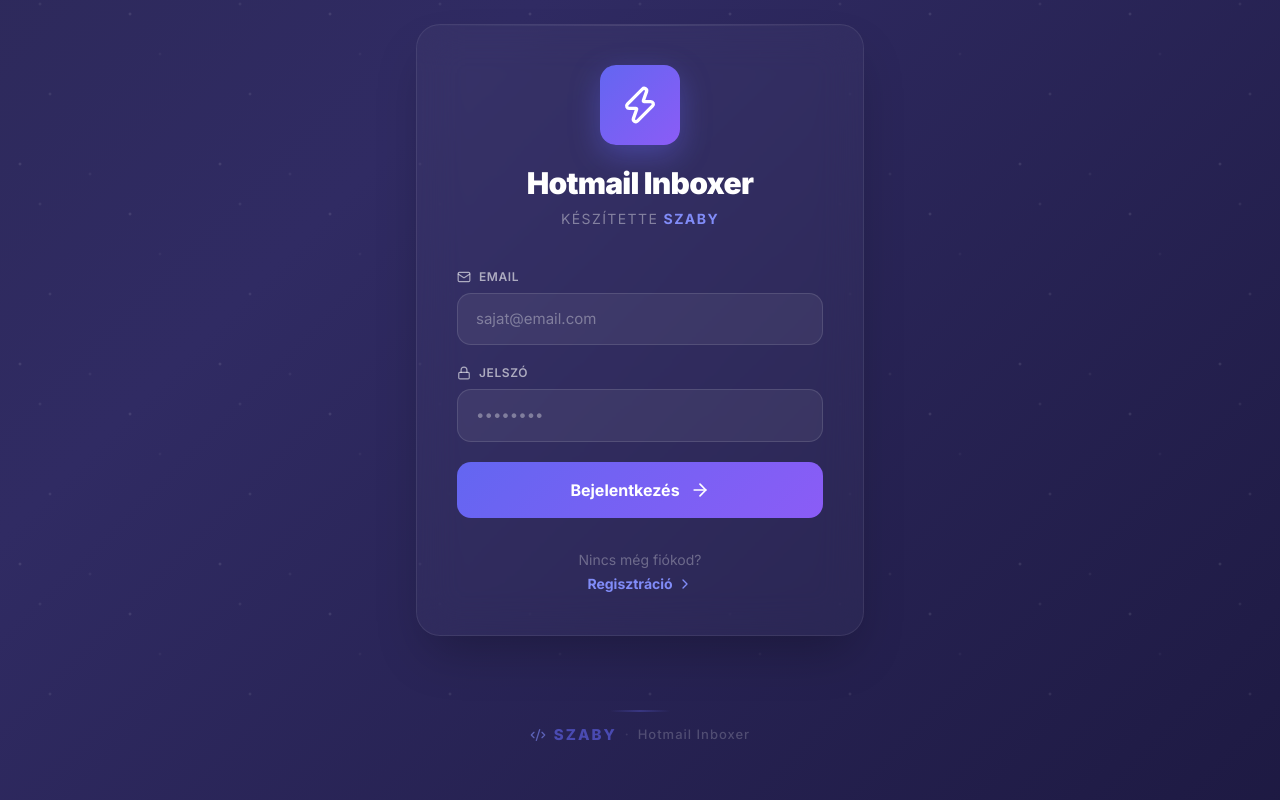
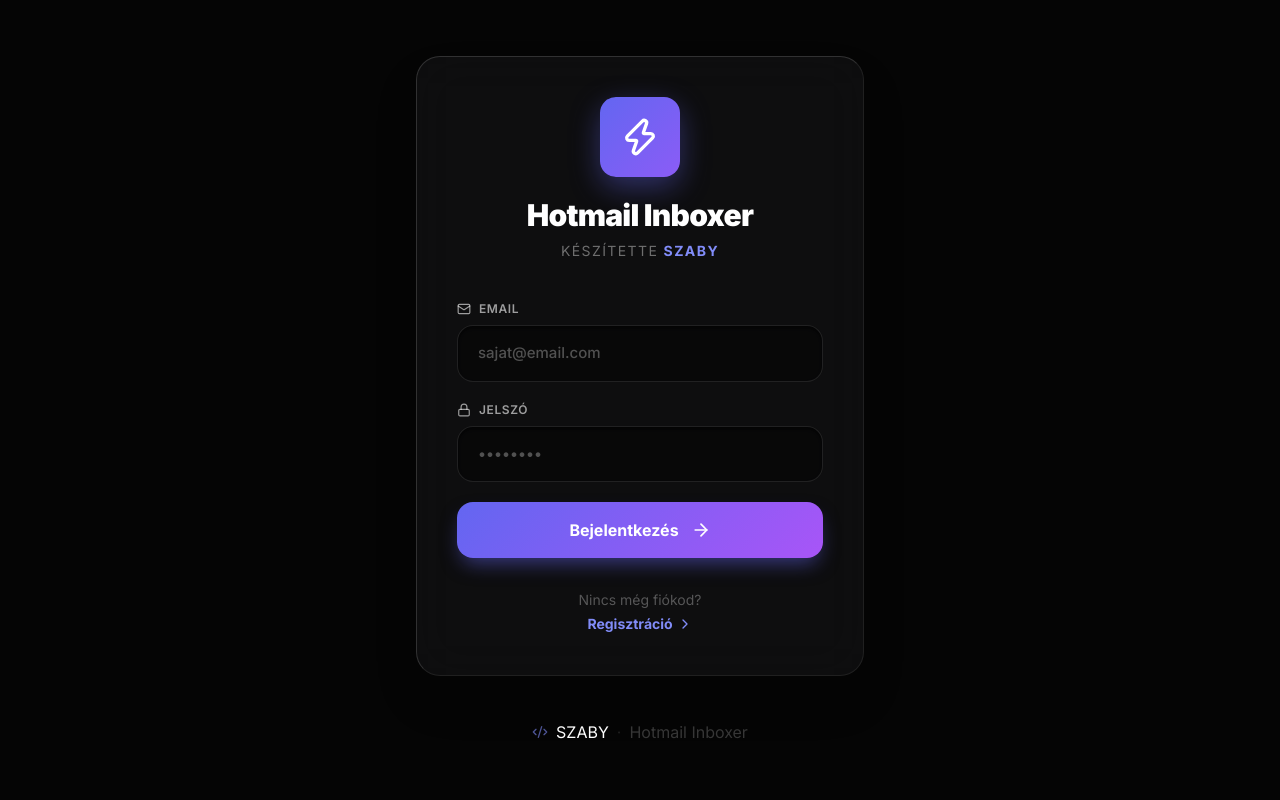
Before and after one commit to G0KU0/scanner, a FastAPI app: page / in a window 1280 px wide. Run offline with FastAPI, Linux system fonts and the light colour scheme; some libraries are stand-ins or nearby versions.

Commit message:
Update style.css

```diff
--- a/static/style.css
+++ b/static/style.css
@@ -1,571 +1,288 @@
 /* ============================================================
-   HOTMAIL INBOXER - MODERN UI by Szabx
+   HOTMAIL INBOXER - ULTRA MODERN UI V4 VIP
    ============================================================ */
 
    @import url('https://fonts.googleapis.com/css2?family=Inter:wght@300;400;500;600;700;800;900&family=JetBrains+Mono:wght@400;500;600;700&display=swap');
+
+   :root {
+       --primary: #6366f1;
+       --primary-glow: rgba(99, 102, 241, 0.5);
+       --secondary: #a855f7;
+       --secondary-glow: rgba(168, 85, 247, 0.5);
+       --bg-dark: #050505;
+       --glass-bg: rgba(20, 20, 22, 0.6);
+       --glass-border: rgba(255, 255, 255, 0.08);
+   }
 
    * {
        margin: 0;
        padding: 0;
        box-sizing: border-box;
+       scroll-behavior: smooth;
    }
 
    body {
        font-family: 'Inter', -apple-system, BlinkMacSystemFont, 'Segoe UI', sans-serif;
+       background-color: var(--bg-dark);
+       color: #ffffff;
        overflow-x: hidden;
+       min-height: 100vh;
    }
 
    /* ============================================================
-   BACKGROUNDS (Animated Gradient)
+      ANIMATED AURORA BACKGROUND
       ============================================================ */
-.login-bg {
-    background: linear-gradient(-45deg, #0f0c29, #302b63, #24243e, #0f0c29);
-    background-size: 400% 400%;
-    animation: gradientBG 15s ease infinite;
-    min-height: 100vh;
-    position: relative;
+   .app-bg {
+       position: fixed;
+       top: 0;
+       left: 0;
+       width: 100vw;
+       height: 100vh;
+       z-index: 0;
+       overflow: hidden;
+       background: var(--bg-dark);
    }
 
-.register-bg {
-    background: linear-gradient(-45deg, #1a002e, #4a0072, #24243e, #1a002e);
-    background-size: 400% 400%;
-    animation: gradientBG 15s ease infinite;
-    min-height: 100vh;
-    position: relative;
+   .orb {
+       position: absolute;
+       border-radius: 50%;
+       filter: blur(80px);
+       opacity: 0.6;
+       animation: float 20s infinite ease-in-out alternate;
    }
 
-.dashboard-bg {
-    background: linear-gradient(135deg, #0a0a1a 0%, #111133 50%, #0a0a1a 100%);
-    min-height: 100vh;
+   .orb-1 {
+       width: 400px;
+       height: 400px;
+       background: var(--primary);
+       top: -100px;
+       left: -100px;
+       animation-delay: 0s;
    }
 
-@keyframes gradientBG {
-    0% { background-position: 0% 50%; }
-    50% { background-position: 100% 50%; }
-    100% { background-position: 0% 50%; }
+   .orb-2 {
+       width: 500px;
+       height: 500px;
+       background: var(--secondary);
+       bottom: -150px;
+       right: -100px;
+       animation-delay: -5s;
    }
 
-/* Floating particles */
-.login-bg::before,
-.register-bg::before {
-    content: '';
-    position: fixed;
+   .orb-3 {
+       width: 300px;
+       height: 300px;
+       background: #3b82f6;
+       top: 40%;
+       left: 50%;
+       transform: translate(-50%, -50%);
+       animation-delay: -10s;
+       opacity: 0.4;
+   }
+
+   @keyframes float {
+       0% { transform: translate(0, 0) scale(1); }
+       50% { transform: translate(50px, 50px) scale(1.1); }
+       100% { transform: translate(-30px, -20px) scale(0.9); }
+   }
+
+   .grid-overlay {
+       position: absolute;
        top: 0;
        left: 0;
        width: 100%;
        height: 100%;
        background-image:
-        radial-gradient(2px 2px at 20px 30px, rgba(255,255,255,0.15), transparent),
-        radial-gradient(2px 2px at 40px 70px, rgba(255,255,255,0.1), transparent),
-        radial-gradient(2px 2px at 50px 160px, rgba(255,255,255,0.12), transparent),
-        radial-gradient(2px 2px at 90px 40px, rgba(255,255,255,0.08), transparent),
-        radial-gradient(2px 2px at 130px 80px, rgba(255,255,255,0.15), transparent),
-        radial-gradient(2px 2px at 160px 120px, rgba(255,255,255,0.06), transparent);
-    background-repeat: repeat;
-    background-size: 200px 200px;
-    animation: particleFloat 20s linear infinite;
-    pointer-events: none;
+           linear-gradient(rgba(255, 255, 255, 0.03) 1px, transparent 1px),
+           linear-gradient(90deg, rgba(255, 255, 255, 0.03) 1px, transparent 1px);
+       background-size: 30px 30px;
        z-index: 0;
-}
-
-@keyframes particleFloat {
-    0% { transform: translateY(0); }
-    100% { transform: translateY(-200px); }
+       mask-image: radial-gradient(circle at center, black 40%, transparent 100%);
+       -webkit-mask-image: radial-gradient(circle at center, black 40%, transparent 100%);
    }
 
    /* ============================================================
-   GLASS MORPHISM (ENHANCED)
+      PREMIUM GLASS CARDS
       ============================================================ */
    .glass-card {
-    background: rgba(255, 255, 255, 0.03);
-    backdrop-filter: blur(20px);
-    -webkit-backdrop-filter: blur(20px);
-    border: 1px solid rgba(255, 255, 255, 0.08);
-    box-shadow:
-        0 8px 32px rgba(0, 0, 0, 0.4),
-        inset 0 1px 0 rgba(255, 255, 255, 0.05);
+       background: var(--glass-bg);
+       backdrop-filter: blur(24px);
+       -webkit-backdrop-filter: blur(24px);
+       border: 1px solid var(--glass-border);
+       border-top: 1px solid rgba(255, 255, 255, 0.15);
+       border-left: 1px solid rgba(255, 255, 255, 0.15);
+       box-shadow: 0 25px 50px -12px rgba(0, 0, 0, 0.5);
        position: relative;
-    z-index: 1;
+       z-index: 10;
    }
 
-.glass-card::before {
-    content: '';
-    position: absolute;
-    top: 0;
-    left: 0;
-    right: 0;
-    height: 1px;
-    background: linear-gradient(90deg, transparent, rgba(255,255,255,0.1), transparent);
-}
-
+   /* ============================================================
+      INPUTS
+      ============================================================ */
    .glass-input {
        width: 100%;
-    padding: 14px 18px;
-    border-radius: 14px;
-    background: rgba(255, 255, 255, 0.06);
-    border: 1px solid rgba(255, 255, 255, 0.12);
+       padding: 16px 20px;
+       border-radius: 16px;
+       background: rgba(0, 0, 0, 0.4);
+       border: 1px solid rgba(255, 255, 255, 0.1);
        color: white;
        font-size: 15px;
        font-family: 'Inter', sans-serif;
        transition: all 0.3s cubic-bezier(0.4, 0, 0.2, 1);
        outline: none;
+       box-shadow: inset 0 2px 4px rgba(0,0,0,0.5);
    }
 
    .glass-input:focus {
-    background: rgba(255, 255, 255, 0.1);
-    border-color: rgba(99, 102, 241, 0.6);
+       background: rgba(0, 0, 0, 0.6);
+       border-color: var(--primary);
        box-shadow:
-        0 0 0 3px rgba(99, 102, 241, 0.15),
-        0 0 20px rgba(99, 102, 241, 0.1);
+           inset 0 2px 4px rgba(0,0,0,0.5),
+           0 0 0 4px rgba(99, 102, 241, 0.15),
+           0 0 20px rgba(99, 102, 241, 0.2);
+       transform: translateY(-1px);
    }
 
    .glass-input::placeholder {
-    color: rgba(255, 255, 255, 0.35);
+       color: rgba(255, 255, 255, 0.3);
+       font-weight: 500;
    }
 
+   /* ============================================================
+      BUTTONS
+      ============================================================ */
    .glass-button {
        width: 100%;
        padding: 16px 24px;
-    background: linear-gradient(135deg, #6366f1, #8b5cf6);
+       background: linear-gradient(135deg, var(--primary), var(--secondary));
        border: none;
-    border-radius: 14px;
+       border-radius: 16px;
        color: white;
        font-weight: 700;
        font-size: 16px;
        font-family: 'Inter', sans-serif;
        cursor: pointer;
-    transition: all 0.3s cubic-bezier(0.4, 0, 0.2, 1);
+       transition: all 0.4s cubic-bezier(0.4, 0, 0.2, 1);
        display: flex;
        align-items: center;
        justify-content: center;
-    gap: 10px;
+       gap: 12px;
+       position: relative;
+       overflow: hidden;
+       box-shadow: 0 10px 20px -5px var(--primary-glow);
+   }
+
+   .glass-button::after {
+       content: '';
+       position: absolute;
+       top: 0;
+       left: -100%;
+       width: 50%;
+       height: 100%;
+       background: linear-gradient(90deg, transparent, rgba(255,255,255,0.3), transparent);
+       transform: skewX(-20deg);
+       transition: left 0.7s ease;
+   }
+
+   .glass-button:hover::after { left: 150%; }
+   .glass-button:hover { transform: translateY(-3px) scale(1.02); box-shadow: 0 15px 25px -5px var(--secondary-glow), 0 0 15px var(--primary-glow); }
+   .glass-button:active { transform: translateY(1px); }
+
+   /* ============================================================
+      FILE INPUT
+      ============================================================ */
+   .file-input {
+       width: 100%;
+       padding: 12px;
+       background: rgba(0, 0, 0, 0.3);
+       border: 2px dashed rgba(255, 255, 255, 0.2);
+       border-radius: 16px;
+       color: white;
+       font-size: 14px;
+       transition: all 0.3s ease;
+   }
+
+   .file-input:hover { border-color: var(--secondary); background: rgba(168, 85, 247, 0.05); }
+
+   .file-input::file-selector-button {
+       margin-right: 16px;
+       padding: 10px 20px;
+       background: rgba(255, 255, 255, 0.1);
+       color: white;
+       border: 1px solid rgba(255, 255, 255, 0.2);
+       border-radius: 10px;
+       font-weight: 600;
+       cursor: pointer;
+       transition: all 0.3s ease;
+   }
+
+   .file-input::file-selector-button:hover { background: white; color: black; }
+
+   /* ============================================================
+      STATS CARDS
+      ============================================================ */
+   .stat-card {
+       background: linear-gradient(180deg, rgba(30, 30, 35, 0.8) 0%, rgba(20, 20, 22, 0.9) 100%);
+       border: 1px solid rgba(255, 255, 255, 0.05);
+       border-radius: 24px;
+       padding: 24px;
+       text-align: center;
+       transition: all 0.4s cubic-bezier(0.4, 0, 0.2, 1);
        position: relative;
        overflow: hidden;
    }
 
-.glass-button::before {
+   .stat-card::before {
        content: '';
        position: absolute;
-    top: 0;
-    left: -100%;
-    width: 100%;
-    height: 100%;
-    background: linear-gradient(90deg, transparent, rgba(255,255,255,0.2), transparent);
-    transition: left 0.5s;
+       top: 0; left: 0; width: 100%; height: 100%;
+       background: radial-gradient(circle at 50% 0%, rgba(255,255,255,0.1), transparent 70%);
+       opacity: 0;
+       transition: opacity 0.4s ease;
    }
 
-.glass-button:hover::before {
-    left: 100%;
+   .stat-card:hover::before { opacity: 1; }
+   .stat-card:hover { transform: translateY(-8px); border-color: rgba(255, 255, 255, 0.2); box-shadow: 0 20px 40px rgba(0, 0, 0, 0.5); }
+
+   .stat-value {
+       font-size: 3.5rem;
+       font-weight: 900;
+       margin-bottom: 4px;
+       font-family: 'JetBrains Mono', monospace;
+       letter-spacing: -2px;
+       text-shadow: 0 0 20px currentColor;
    }
 
-.glass-button:hover {
-    transform: translateY(-3px);
-    box-shadow:
-        0 10px 30px rgba(99, 102, 241, 0.4),
-        0 0 0 1px rgba(99, 102, 241, 0.3);
-}
-
-.glass-button:active {
-    transform: translateY(-1px);
-}
-
-.glass-button:disabled {
-    opacity: 0.5;
-    cursor: not-allowed;
-    transform: none;
-}
+   .stat-label { font-size: 0.75rem; font-weight: 800; opacity: 0.7; text-transform: uppercase; letter-spacing: 3px; }
 
    /* ============================================================
-   FILE INPUT (MODERN)
+      LOG BOX & SCROLLBARS
       ============================================================ */
-.file-input {
-    width: 100%;
-    padding: 12px;
-    background: rgba(255, 255, 255, 0.03);
-    border: 2px dashed rgba(255, 255, 255, 0.15);
-    border-radius: 14px;
-    color: white;
-    font-size: 14px;
-    font-family: 'Inter', sans-serif;
-    cursor: pointer;
-    transition: all 0.3s ease;
-}
+   #logBox, #previewBox { scrollbar-width: thin; scrollbar-color: var(--primary) rgba(0,0,0,0.3); font-family: 'JetBrains Mono', monospace; }
+   ::-webkit-scrollbar { width: 6px; }
+   ::-webkit-scrollbar-track { background: rgba(0, 0, 0, 0.2); border-radius: 10px; }
+   ::-webkit-scrollbar-thumb { background: var(--primary); border-radius: 10px; }
+   ::-webkit-scrollbar-thumb:hover { background: var(--secondary); }
 
-.file-input:hover {
-    border-color: rgba(99, 102, 241, 0.5);
-    background: rgba(99, 102, 241, 0.05);
-}
+   .log-line { padding: 8px 12px; border-radius: 6px; margin-bottom: 4px; font-size: 12px; line-height: 1.5; border-left: 2px solid transparent; }
+   .log-line:hover { background: rgba(255, 255, 255, 0.05); }
+   .log-time { opacity: 0.5; margin-right: 8px; font-size: 10px; }
 
-.file-input::file-selector-button {
-    margin-right: 14px;
-    padding: 10px 20px;
-    background: linear-gradient(135deg, #6366f1, #8b5cf6);
-    color: white;
-    border: none;
-    border-radius: 10px;
-    font-weight: 600;
-    font-family: 'Inter', sans-serif;
-    cursor: pointer;
-    transition: all 0.3s ease;
-}
-
-.file-input::file-selector-button:hover {
-    transform: scale(1.05);
-    box-shadow: 0 4px 15px rgba(99, 102, 241, 0.4);
-}
-
-/* ============================================================
-   STATS CARDS (ENHANCED)
-   ============================================================ */
-.stat-card {
-    background: rgba(255, 255, 255, 0.03);
-    backdrop-filter: blur(10px);
-    border: 1px solid rgba(255, 255, 255, 0.06);
-    border-radius: 20px;
-    padding: 28px;
-    text-align: center;
-    transition: all 0.3s cubic-bezier(0.4, 0, 0.2, 1);
-    position: relative;
-    overflow: hidden;
-}
-
-.stat-card::after {
-    content: '';
-    position: absolute;
-    bottom: 0;
-    left: 0;
-    right: 0;
-    height: 3px;
-    border-radius: 0 0 20px 20px;
-}
-
-.stat-hit::after { background: linear-gradient(90deg, #22c55e, #4ade80); }
-.stat-custom::after { background: linear-gradient(90deg, #06b6d4, #67e8f9); }
-.stat-bad::after { background: linear-gradient(90deg, #ef4444, #f87171); }
-.stat-retry::after { background: linear-gradient(90deg, #f59e0b, #fbbf24); }
-
-.stat-card:hover {
-    transform: translateY(-6px);
-    box-shadow: 0 15px 40px rgba(0, 0, 0, 0.3);
-    border-color: rgba(255, 255, 255, 0.15);
-}
-
-.stat-value {
-    font-size: 3rem;
-    font-weight: 900;
-    margin-bottom: 8px;
-    font-family: 'JetBrains Mono', monospace;
-    letter-spacing: -2px;
-}
-
-.stat-label {
-    font-size: 0.8rem;
-    font-weight: 700;
-    opacity: 0.6;
-    text-transform: uppercase;
-    letter-spacing: 2px;
-}
-
-.stat-hit .stat-value { color: #4ade80; }
-.stat-custom .stat-value { color: #67e8f9; }
-.stat-bad .stat-value { color: #f87171; }
-.stat-retry .stat-value { color: #fbbf24; }
-
-/* ============================================================
-   PROGRESS BAR (ENHANCED)
-   ============================================================ */
-.progress-bar {
-    background: linear-gradient(90deg, #6366f1, #8b5cf6, #a78bfa, #6366f1);
-    background-size: 300% 100%;
-    animation: shimmer 2s ease infinite;
-    box-shadow: 0 0 25px rgba(99, 102, 241, 0.5);
-    border-radius: 20px;
-}
-
-@keyframes shimmer {
-    0% { background-position: 0% 50%; }
-    50% { background-position: 100% 50%; }
-    100% { background-position: 0% 50%; }
-}
-
-/* ============================================================
-   DOWNLOAD BUTTONS (ENHANCED)
-   ============================================================ */
-.download-btn {
-    padding: 18px;
-    border-radius: 16px;
-    font-weight: 700;
-    font-size: 15px;
-    font-family: 'Inter', sans-serif;
-    cursor: pointer;
-    transition: all 0.3s cubic-bezier(0.4, 0, 0.2, 1);
-    display: flex;
-    align-items: center;
-    justify-content: center;
-    gap: 10px;
-    border: 2px solid;
-    position: relative;
-    overflow: hidden;
-}
-
-.download-hit {
-    background: rgba(34, 197, 94, 0.08);
-    border-color: rgba(34, 197, 94, 0.3);
-    color: #4ade80;
-}
-
-.download-hit:hover {
-    background: rgba(34, 197, 94, 0.15);
-    transform: translateY(-3px);
-    box-shadow: 0 10px 30px rgba(34, 197, 94, 0.2);
-}
-
-.download-custom {
-    background: rgba(6, 182, 212, 0.08);
-    border-color: rgba(6, 182, 212, 0.3);
-    color: #67e8f9;
-}
-
-.download-custom:hover {
-    background: rgba(6, 182, 212, 0.15);
-    transform: translateY(-3px);
-    box-shadow: 0 10px 30px rgba(6, 182, 212, 0.2);
-}
-
-.mini-download-btn {
-    padding: 8px 16px;
-    background: rgba(99, 102, 241, 0.1);
-    border: 1px solid rgba(99, 102, 241, 0.3);
-    border-radius: 10px;
-    color: #a5b4fc;
-    font-size: 12px;
-    font-weight: 600;
-    text-decoration: none;
-    transition: all 0.3s ease;
-    display: inline-block;
-    font-family: 'Inter', sans-serif;
-}
-
-.mini-download-btn:hover {
-    background: rgba(99, 102, 241, 0.2);
-    transform: translateY(-2px);
-    box-shadow: 0 5px 15px rgba(99, 102, 241, 0.2);
-}
-
-/* ============================================================
-   LOG BOX (ENHANCED)
-   ============================================================ */
-#logBox {
-    scrollbar-width: thin;
-    scrollbar-color: #6366f1 rgba(0,0,0,0.2);
-    font-family: 'JetBrains Mono', monospace;
-}
-
-#logBox::-webkit-scrollbar {
-    width: 8px;
-}
-
-#logBox::-webkit-scrollbar-track {
-    background: rgba(0, 0, 0, 0.2);
-    border-radius: 4px;
-}
-
-#logBox::-webkit-scrollbar-thumb {
-    background: linear-gradient(180deg, #6366f1, #8b5cf6);
-    border-radius: 4px;
-}
-
-.log-line {
-    padding: 10px 14px;
-    border-radius: 8px;
-    margin-bottom: 4px;
-    font-size: 12.5px;
-    line-height: 1.6;
-    transition: all 0.2s ease;
-    font-family: 'JetBrains Mono', monospace;
-}
-
-.log-line:hover {
-    background: rgba(255, 255, 255, 0.03);
-}
-
-.log-time {
-    opacity: 0.4;
-    margin-right: 10px;
-    font-size: 11px;
-}
-
-.log-hit {
-    color: #4ade80;
-    background: rgba(34, 197, 94, 0.04);
-    border-left: 3px solid #22c55e;
-}
-
-.log-custom {
-    color: #67e8f9;
-    background: rgba(6, 182, 212, 0.04);
-    border-left: 3px solid #06b6d4;
-}
-
-.log-bad {
-    color: #f87171;
-    opacity: 0.5;
-    font-size: 11px;
-}
-
-.log-info {
-    color: #a78bfa;
-}
-
-.log-finish {
-    color: #fbbf24;
-    font-weight: 700;
-    font-size: 15px;
-    text-align: center;
-    background: rgba(251, 191, 36, 0.08);
-    border: 1px solid rgba(251, 191, 36, 0.3);
-    padding: 14px;
-    border-radius: 12px;
-}
-
-.log-default {
-    color: rgba(255, 255, 255, 0.5);
-}
-
-/* ============================================================
-   HISTORY (ENHANCED)
-   ============================================================ */
-.history-item {
-    background: rgba(255, 255, 255, 0.02);
-    border: 1px solid rgba(255, 255, 255, 0.06);
-    border-radius: 16px;
-    padding: 20px;
-    transition: all 0.3s cubic-bezier(0.4, 0, 0.2, 1);
-}
-
-.history-item:hover {
-    background: rgba(255, 255, 255, 0.04);
-    transform: translateX(6px);
-    border-color: rgba(99, 102, 241, 0.2);
-}
-
-.status-running {
-    display: inline-flex;
-    align-items: center;
-    gap: 6px;
-    padding: 5px 14px;
-    background: rgba(99, 102, 241, 0.1);
-    border: 1px solid rgba(99, 102, 241, 0.3);
-    color: #a5b4fc;
-    border-radius: 20px;
-    font-size: 12px;
-    font-weight: 600;
-    animation: pulse 2s infinite;
-}
-
-@keyframes pulse {
-    0%, 100% { opacity: 1; }
-    50% { opacity: 0.6; }
-}
-
-.status-finished {
-    display: inline-flex;
-    align-items: center;
-    gap: 6px;
-    padding: 5px 14px;
-    background: rgba(34, 197, 94, 0.1);
-    border: 1px solid rgba(34, 197, 94, 0.3);
-    color: #4ade80;
-    border-radius: 20px;
-    font-size: 12px;
-    font-weight: 600;
-}
-
-/* ============================================================
-   FOOTER
-   ============================================================ */
-.footer {
-    text-align: center;
-    padding: 30px 20px;
-    color: rgba(255, 255, 255, 0.2);
-    font-size: 13px;
-    font-weight: 500;
-    letter-spacing: 1px;
-}
-
-.footer-brand {
-    color: rgba(99, 102, 241, 0.6);
-    font-weight: 800;
-    font-size: 15px;
-    letter-spacing: 2px;
-}
-
-.footer-divider {
-    width: 60px;
-    height: 2px;
-    background: linear-gradient(90deg, transparent, rgba(99, 102, 241, 0.3), transparent);
-    margin: 12px auto;
-}
+   .log-hit { color: #4ade80; background: rgba(34, 197, 94, 0.05); border-left-color: #4ade80; text-shadow: 0 0 10px rgba(74, 222, 128, 0.3); }
+   .log-custom { color: #22d3ee; background: rgba(34, 211, 238, 0.05); border-left-color: #22d3ee; }
+   .log-bad { color: #f87171; opacity: 0.6; }
 
    /* ============================================================
       ANIMATIONS
       ============================================================ */
    @keyframes fadeIn {
-    from {
-        opacity: 0;
-        transform: translateY(24px);
+       from { opacity: 0; transform: translateY(30px) scale(0.98); }
+       to { opacity: 1; transform: translateY(0) scale(1); }
    }
-    to {
-        opacity: 1;
-        transform: translateY(0);
+   .animate-fade-in { animation: fadeIn 0.6s cubic-bezier(0.16, 1, 0.3, 1) forwards; }
+
+   .text-gradient {
+       background: linear-gradient(to right, #fff, #a5b4fc);
+       -webkit-background-clip: text;
+       -webkit-text-fill-color: transparent;
    }
-}
-
-.animate-fade-in {
-    animation: fadeIn 0.6s cubic-bezier(0.4, 0, 0.2, 1);
-}
-
-@keyframes shake {
-    0%, 100% { transform: translateX(0); }
-    25% { transform: translateX(-8px); }
-    75% { transform: translateX(8px); }
-}
-
-.animate-shake {
-    animation: shake 0.4s ease-in-out;
-}
-
-.loading {
-    display: inline-block;
-    width: 18px;
-    height: 18px;
-    border: 2px solid rgba(255, 255, 255, 0.2);
-    border-top-color: white;
-    border-radius: 50%;
-    animation: spin 0.7s linear infinite;
-}
-
-@keyframes spin {
-    to { transform: rotate(360deg); }
-}
-
-/* ============================================================
-   RESPONSIVE
-   ============================================================ */
-@media (max-width: 768px) {
-    .stat-value {
-        font-size: 2rem;
-    }
-
-    .glass-card {
-        padding: 20px !important;
-    }
-
-    #logBox {
-        height: 350px !important;
-    }
-
-    .footer {
-        padding: 20px 10px;
-    }
-}
```
Lines whose indentation alone changed are shown as unchanged.
